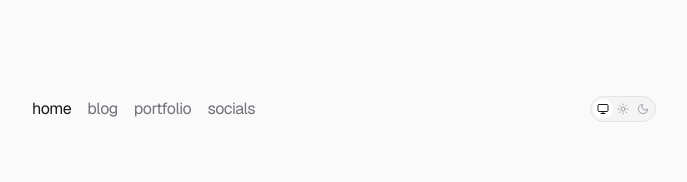
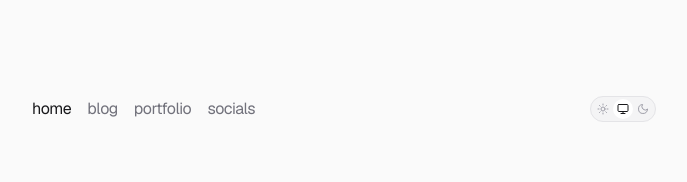
Before and after one commit to zeriaxdev/portfolio, a Next.js app: page / in a window 1280 px wide. Shown: the top 182 px of the page, without its empty margins (296-983 px from the left). Built offline with nearby package versions, Linux system fonts and the light colour scheme.

Commit message:
feat: smooth mode switching & smooth blurry component reveal

```diff
--- a/app/globals.css
+++ b/app/globals.css
@@ -5,6 +5,26 @@
 @theme inline {
   --font-sans: var(--font-geist-sans);
   --font-mono: var(--font-ibm-plex-mono);
+}
+
+@keyframes page-enter {
+  from {
+    opacity: 0;
+    filter: blur(6px);
+    transform: translateY(12px);
+  }
+  to {
+    opacity: 1;
+    filter: blur(0px);
+    transform: translateY(0);
+  }
+}
+
+@layer utilities {
+  .animate-page-enter {
+    /* expo-out: fast start, sharp deceleration at end = satisfying snap */
+    animation: page-enter 0.3s cubic-bezier(0.16, 1, 0.3, 1) both;
+  }
 }
 
 @layer components {
--- a/app/layout.tsx
+++ b/app/layout.tsx
@@ -6,6 +6,7 @@ import Footer from "@/components/Footer";
 import dynamic from "next/dynamic";
 const Dither = dynamic(() => import("@/components/other/Dither"), { ssr: false });
 import { useEffect, useRef, useState } from "react";
+import { usePathname } from "next/navigation";
 import "./globals.css";
 
 const geistSans = Geist({
@@ -112,8 +113,7 @@ function BackgroundDither() {
 export default function RootLayout({
   children,
 }: Readonly<{ children: React.ReactNode }>) {
-  const style = "font-size: 3em;";
-  console.info("%cWhat are you looking for here?", style);
+  const pathname = usePathname();
 
   return (
     <html lang="en" suppressHydrationWarning>
@@ -124,7 +124,7 @@ export default function RootLayout({
         <ThemeProvider>
           <div className="mx-auto flex min-h-screen max-w-2xl flex-col justify-between px-6 py-12 sm:py-24">
             <Header />
-            <main className="flex-1">{children}</main>
+            <main key={pathname} className="flex-1 animate-page-enter">{children}</main>
             <Footer />
           </div>
         </ThemeProvider>
--- a/app/page.tsx
+++ b/app/page.tsx
@@ -43,7 +43,7 @@ const setup = [
 ];
 
 export default function Home() {
-  const [greeting, setGreeting] = useState("hi");
+  const [greeting, setGreeting] = useState<string | null>(null);
   const isMobile = useIsMobile();
 
   useEffect(() => {
@@ -52,8 +52,11 @@ export default function Home() {
 
   return (
     <section>
-      <h1 className="mb-8 text-2xl font-semibold tracking-tighter">
-        {greeting}, i&apos;m zeriax!
+      <h1
+        className="mb-8 text-2xl font-semibold tracking-tighter transition-opacity"
+        style={{ opacity: greeting !== null ? 1 : 0 }}
+      >
+        {greeting ?? "hi"}, i&apos;m zeriax!
       </h1>
 
       <article>
--- a/components/ThemeToggle.tsx
+++ b/components/ThemeToggle.tsx
@@ -3,7 +3,7 @@
 import { useTheme } from "next-themes";
 import { useEffect, useState } from "react";
 
-const themes = ["system", "light", "dark"] as const;
+const themes = ["light", "system", "dark"] as const;
 type Theme = (typeof themes)[number];
 
 // fixed-size buttons — pill translates by exactly (n)px * index, no calc hacks
@@ -82,7 +82,13 @@ export default function ThemeToggle() {
       {themes.map((t) => (
         <button
           key={t}
-          onClick={() => setTheme(t)}
+          onClick={() => {
+            if (!document.startViewTransition) {
+              setTheme(t);
+              return;
+            }
+            document.startViewTransition(() => setTheme(t));
+          }}
           aria-label={t}
           style={{ width: BTN, height: BTN }}
           className={`relative z-10 flex items-center justify-center transition-colors duration-200 ${
```
